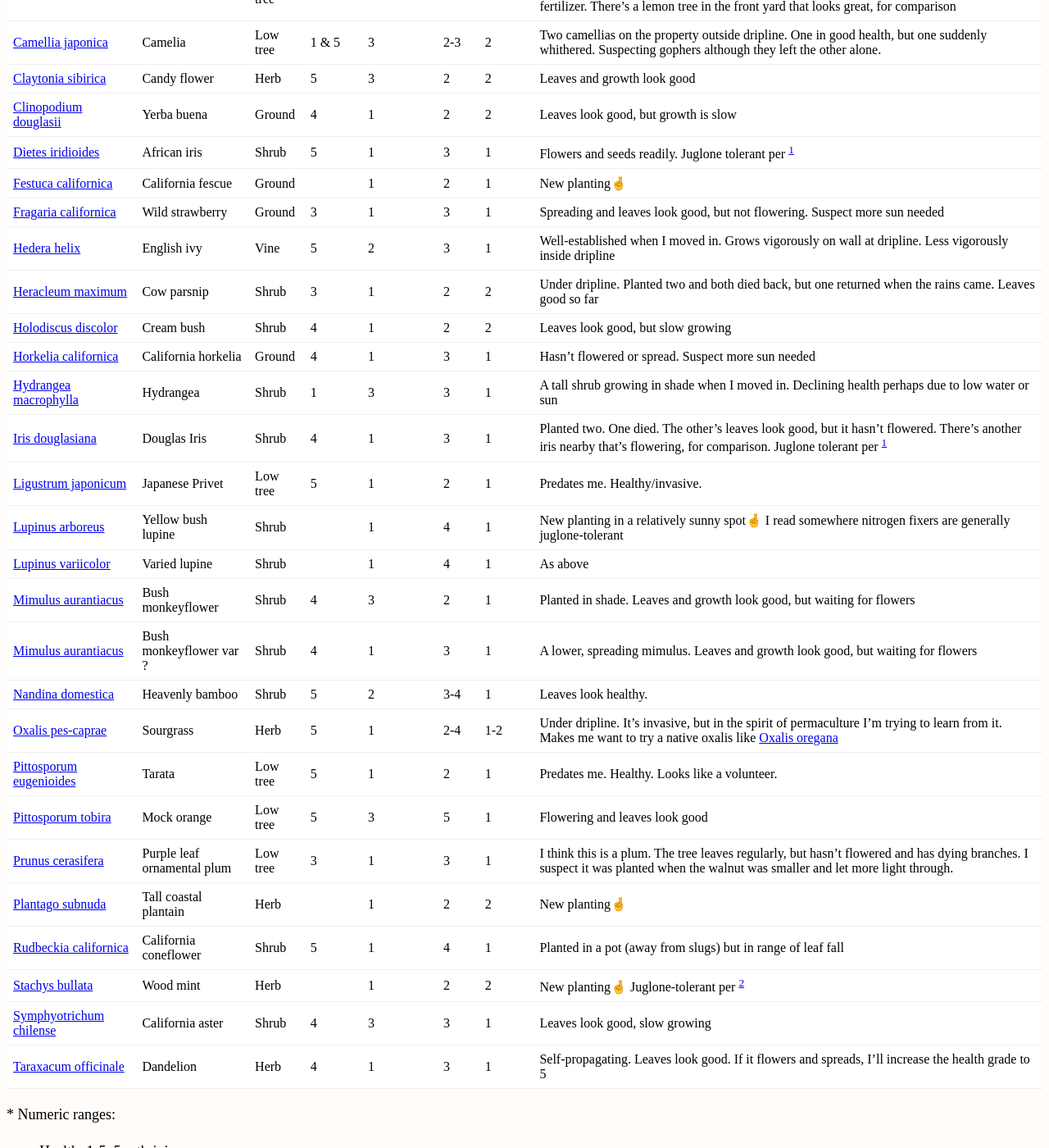
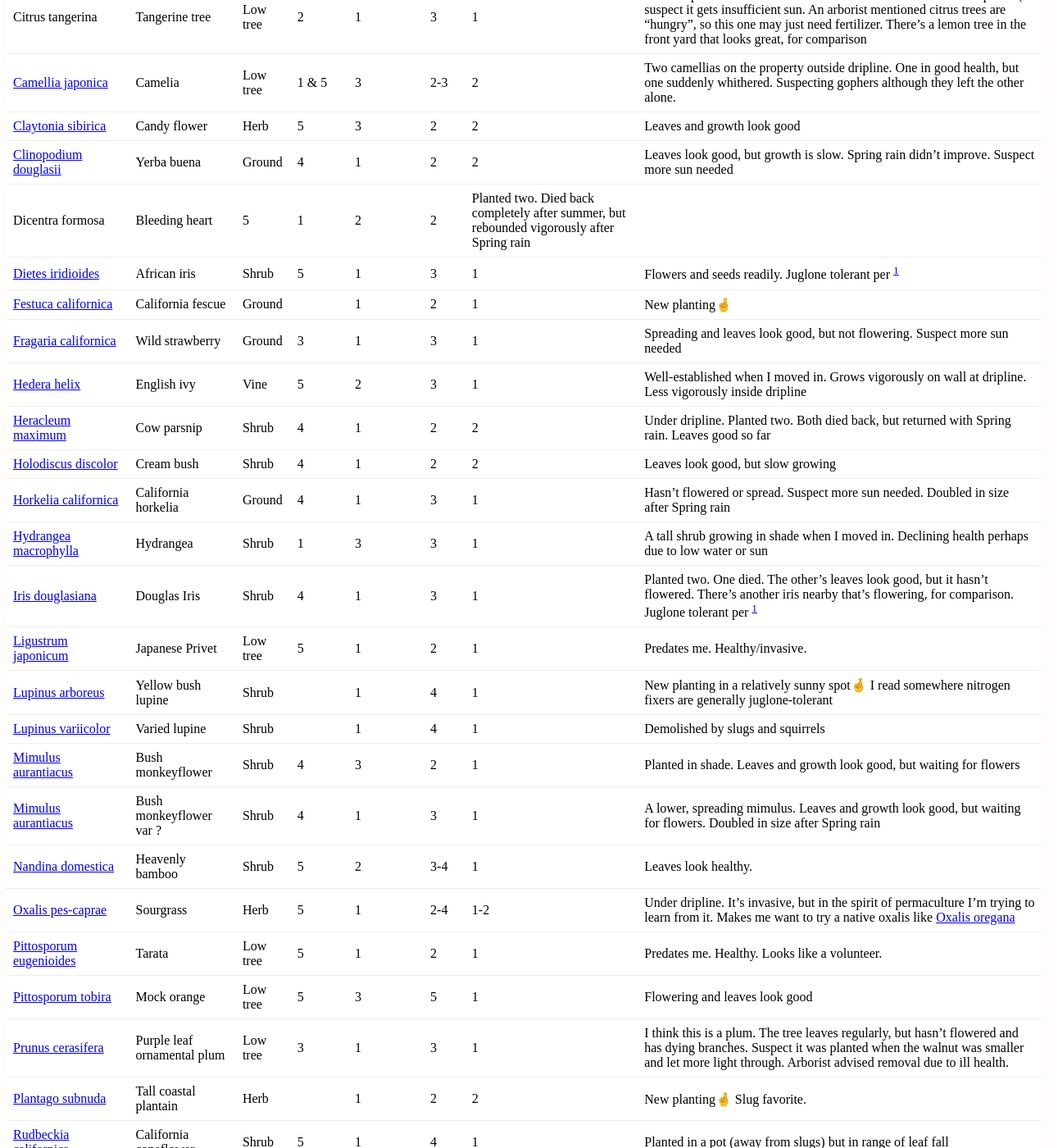
Before and after one commit to erikeldridge/erikeldridge.github.com, a Jekyll site: the page built from _posts/2018-01-20-walnut-guild.md, in a window 1280 px wide and 1400 px high, scrolled down 1197 px. Shown: the whole window at 82% size. Built offline with Jekyll 4.4.1, drawn with Linux system fonts in a browser that asks for light colours; nearby versions of some CDN libraries; some of the changed text lies outside the part shown.

Commit message:
Update from Forestry.io - 2018-01-20-walnut-guild.md

```diff
--- a/_posts/2018-01-20-walnut-guild.md
+++ b/_posts/2018-01-20-walnut-guild.md
@@ -40,38 +40,39 @@ Here are the plants I've tried:
 | [Allium triquetrum](https://www.inaturalist.org/taxa/55505-Allium-triquetrum) | Three-cornered leek | Herb | 5 | 1 | 2-4 | 1 | Self-propagating. Juglone tolerant per [^PennState]. Curious to try a native Allium like [Allium unifolium](https://www.inaturalist.org/taxa/59781-Allium-unifolium) |
 | [Agapanthus praecox orientalis](https://www.inaturalist.org/taxa/57838-Agapanthus-praecox-orientalis) | Lilly of the Nile | Shrub | 2 | 1 | 3 | 1 | This was doing well, but then started yellowing. Agapanthus is prolific in the front yard in shade, for comparison |
 | [Aquilegia eximia](https://www.inaturalist.org/taxa/57230-Aquilegia-eximia) | Serpentine columbine | Shrub | 1 | 1 | 2 | 2 | The columbine's health steadily declined after planting, dropping leaves and never flowering. |
-| [Artemisia douglasiana](https://www.inaturalist.org/taxa/52854-Artemisia-douglasiana) | California Mugwort | Herb | 2 | 2 | 4 | 1 | Leaves look good, but growth is slow. Suspecting it needs more water |
+| [Artemisia douglasiana](https://www.inaturalist.org/taxa/52854-Artemisia-douglasiana) | California Mugwort | Herb | 2 | 2 | 4 | 1 | Leaves look good, but growth is slow. Died back completely in summer, but resprouted and grew vigorously after Spring rain |
 | [Asarum caudatum](https://www.inaturalist.org/taxa/52858-Asarum-caudatum) | Western wild ginger | Root | 4 | 3 | 2 | 2 | Leaves look good, but growth is slow and it hasn't flowered. I suspect it needs more water |
 | [Brugmansia arborea](https://www.inaturalist.org/taxa/126914-Brugmansia-arborea) | Trumpet flower | Low tree | 4 | 2 | 4 | 1 | Flowering and leaves look good. Suspect more sun needed |
 | [Callistemon rigidus](https://www.inaturalist.org/taxa/146916-Callistemon-rigidus) | Bottlebrush tree | Low tree | 5 | 3 | 4 | 1 | Flowers profusely year-round |
 | Citrus tangerina | Tangerine tree | Low tree | 2 | 1 | 3 | 1 | The tree produces inedible fruit and its leaves are chlorotic and sparse :( I suspect it gets insufficient sun. An arborist mentioned citrus trees are "hungry", so this one may just need fertilizer. There's a lemon tree in the front yard that looks great, for comparison |
 | [Camellia japonica](https://www.inaturalist.org/taxa/83056-Camellia-japonica) | Camelia | Low tree | 1 & 5 | 3 | 2-3 | 2 | Two camellias on the property outside dripline. One in good health, but one suddenly whithered. Suspecting gophers although they left the other alone. |
 | [Claytonia sibirica](https://www.inaturalist.org/taxa/55767-Claytonia-sibirica) | Candy flower | Herb | 5 | 3 | 2 | 2 | Leaves and growth look good |
-| [Clinopodium douglasii](https://www.inaturalist.org/taxa/53203-Clinopodium-douglasii) | Yerba buena | Ground | 4 | 1 | 2 | 2 | Leaves look good, but growth is slow |
+| [Clinopodium douglasii](https://www.inaturalist.org/taxa/53203-Clinopodium-douglasii) | Yerba buena | Ground | 4 | 1 | 2 | 2 | Leaves look good, but growth is slow. Spring rain didn't improve. Suspect more sun needed |
+| Dicentra formosa | Bleeding heart | 5 | 1 | 2 | 2 | Planted two. Died back completely after summer, but rebounded vigorously after Spring rain |
 | [Dietes iridioides](https://www.inaturalist.org/taxa/129407-Dietes-iridioides) | African iris | Shrub | 5 | 1 | 3 | 1 | Flowers and seeds readily. Juglone tolerant per [^PennState] |
 | [Festuca californica](https://www.inaturalist.org/taxa/57169-Festuca-californica)  | California fescue | Ground |  | 1 | 2 | 1 | New planting🤞 |
 | [Fragaria californica](https://www.inaturalist.org/taxa/61095-Fragaria-vesca-californica) | Wild strawberry | Ground | 3 | 1 | 3 | 1 | Spreading and leaves look good, but not flowering. Suspect more sun needed |
 | [Hedera helix](https://www.inaturalist.org/taxa/55882-Hedera-helix) | English ivy | Vine | 5 | 2 | 3 | 1 | Well-established when I moved in. Grows vigorously on wall at dripline. Less vigorously inside dripline |
-| [Heracleum maximum](https://www.inaturalist.org/taxa/53094-Heracleum-maximum) | Cow parsnip | Shrub | 3 | 1 | 2 | 2 | Under dripline. Planted two and both died back, but one returned when the rains came. Leaves good so far |
+| [Heracleum maximum](https://www.inaturalist.org/taxa/53094-Heracleum-maximum) | Cow parsnip | Shrub | 4 | 1 | 2 | 2 | Under dripline. Planted two. Both died back, but returned with Spring rain. Leaves good so far |
 | [Holodiscus discolor](https://www.inaturalist.org/taxa/53414-Holodiscus-discolor) | Cream bush | Shrub | 4 | 1 | 2 | 2 | Leaves look good, but slow growing |
-| [Horkelia californica](https://www.inaturalist.org/taxa/61737-Horkelia-californica) | California horkelia | Ground | 4 | 1 | 3 | 1 | Hasn't flowered or spread. Suspect more sun needed |
+| [Horkelia californica](https://www.inaturalist.org/taxa/61737-Horkelia-californica) | California horkelia | Ground | 4 | 1 | 3 | 1 | Hasn't flowered or spread. Suspect more sun needed. Doubled in size after Spring rain |
 | [Hydrangea macrophylla](https://www.inaturalist.org/taxa/122034-Hydrangea-macrophylla) | Hydrangea | Shrub | 1 | 3 | 3 | 1 | A tall shrub growing in shade when I moved in. Declining health perhaps due to low water or sun |
 | [Iris douglasiana](https://www.inaturalist.org/taxa/50854-Iris-douglasiana) | Douglas Iris | Shrub | 4 | 1 | 3 | 1 | Planted two. One died. The other's leaves look good, but it hasn't flowered. There's another iris nearby that's flowering, for comparison. Juglone tolerant per [^PennState] |
 | [Ligustrum japonicum](https://www.inaturalist.org/taxa/77739-Ligustrum-japonicum) | Japanese Privet | Low tree | 5 | 1 | 2 | 1 | Predates me. Healthy/invasive. |
 | [Lupinus arboreus](https://www.inaturalist.org/taxa/61010-Lupinus-arboreus) | Yellow bush lupine | Shrub |  | 1 | 4 | 1 | New planting in a relatively sunny spot🤞 I read somewhere nitrogen fixers are generally juglone-tolerant |
-| [Lupinus variicolor](https://www.inaturalist.org/taxa/61018-Lupinus-variicolor) | Varied lupine | Shrub |  | 1 | 4 | 1 | As above |
+| [Lupinus variicolor](https://www.inaturalist.org/taxa/61018-Lupinus-variicolor) | Varied lupine | Shrub |  | 1 | 4 | 1 | Demolished by slugs and squirrels |
 | [Mimulus aurantiacus](https://www.inaturalist.org/taxa/48858-Mimulus-aurantiacus) | Bush monkeyflower | Shrub | 4 | 3 | 2 | 1 | Planted in shade. Leaves and growth look good, but waiting for flowers |
-| [Mimulus aurantiacus](https://www.inaturalist.org/taxa/48858-Mimulus-aurantiacus) | Bush monkeyflower var ? | Shrub | 4 | 1 | 3 | 1 | A lower, spreading mimulus. Leaves and growth look good, but waiting for flowers |
+| [Mimulus aurantiacus](https://www.inaturalist.org/taxa/48858-Mimulus-aurantiacus) | Bush monkeyflower var ? | Shrub | 4 | 1 | 3 | 1 | A lower, spreading mimulus. Leaves and growth look good, but waiting for flowers. Doubled in size after Spring rain |
 | [Nandina domestica](https://www.inaturalist.org/taxa/127010-Nandina-domestica) | Heavenly bamboo | Shrub | 5 | 2 | 3-4 | 1 | Leaves look healthy. |
 | [Oxalis pes-caprae](https://www.inaturalist.org/taxa/53169-Oxalis-pes-caprae) | Sourgrass | Herb | 5 | 1 | 2-4 | 1-2 | Under dripline. It's invasive, but in the spirit of permaculture I'm trying to learn from it. Makes me want to try a native oxalis like [Oxalis oregana](https://www.inaturalist.org/taxa/47757-Oxalis-oregana) |
 | [Pittosporum eugenioides](https://www.inaturalist.org/taxa/200847-Pittosporum-eugenioides) | Tarata | Low tree | 5 | 1 | 2 | 1 | Predates me. Healthy. Looks like a volunteer. |
 | [Pittosporum tobira](https://www.inaturalist.org/taxa/78592-Pittosporum-tobira) | Mock orange | Low tree | 5 | 3 | 5 | 1 | Flowering and leaves look good |
-| [Prunus cerasifera](https://www.inaturalist.org/taxa/55837-Prunus-cerasifera) | Purple leaf ornamental plum | Low tree | 3 | 1 | 3 | 1 | I think this is a plum. The tree leaves regularly, but hasn't flowered and has dying branches. I suspect it was planted when the walnut was smaller and let more light through. |
-| [Plantago subnuda](https://www.inaturalist.org/taxa/60223-Plantago-subnuda) | Tall coastal plantain | Herb |   | 1 | 2 | 2 | New planting🤞 |
+| [Prunus cerasifera](https://www.inaturalist.org/taxa/55837-Prunus-cerasifera) | Purple leaf ornamental plum | Low tree | 3 | 1 | 3 | 1 | I think this is a plum. The tree leaves regularly, but hasn't flowered and has dying branches. Suspect it was planted when the walnut was smaller and let more light through. Arborist advised removal due to ill health. |
+| [Plantago subnuda](https://www.inaturalist.org/taxa/60223-Plantago-subnuda) | Tall coastal plantain | Herb |   | 1 | 2 | 2 | New planting🤞 Slug favorite. |
 | [Rudbeckia californica](https://www.inaturalist.org/taxa/78896-Rudbeckia-californica) | California coneflower | Shrub | 5 | 1 | 4 | 1 | Planted in a pot (away from slugs) but in range of leaf fall |
-| [Stachys bullata](https://www.inaturalist.org/taxa/58930-Stachys-bullata) | Wood mint | Herb |  | 1 | 2 | 2 | New planting🤞 Juglone-tolerant per [^JungSeed] |
-| [Symphyotrichum chilense](https://www.inaturalist.org/taxa/56861-Symphyotrichum-chilense) | California aster | Shrub | 4 | 3 | 3 | 1 | Leaves look good, slow growing |
-| [Taraxacum officinale](https://www.inaturalist.org/taxa/47602-Taraxacum-officinale) | Dandelion | Herb | 4 | 1 | 3 | 1 | Self-propagating. Leaves look good. If it flowers and spreads, I'll increase the health grade to 5 |
+| [Stachys bullata](https://www.inaturalist.org/taxa/58930-Stachys-bullata) | Wood mint | Herb |  | 1 | 2 | 2 | New planting🤞 Juglone-tolerant per [^JungSeed]. Slow growing. Spring rain didn't improve. Suspect more sun needed. |
+| [Symphyotrichum chilense](https://www.inaturalist.org/taxa/56861-Symphyotrichum-chilense) | California aster | Shrub | 4 | 3 | 3 | 1 | Leaves look good, slow growing. Suspect more sun needed. |
+| [Taraxacum officinale](https://www.inaturalist.org/taxa/47602-Taraxacum-officinale) | Dandelion | Herb | 5 | 1 | 3 | 1 | Self-propagating. Leaves look good. If it flowers and spreads, I'll increase the health grade to 5 |
 
 \* Numeric ranges:
 
```
Also changed, not shown: other parts of _posts/2018-01-20-walnut-guild.md (+1 -1 lines).
